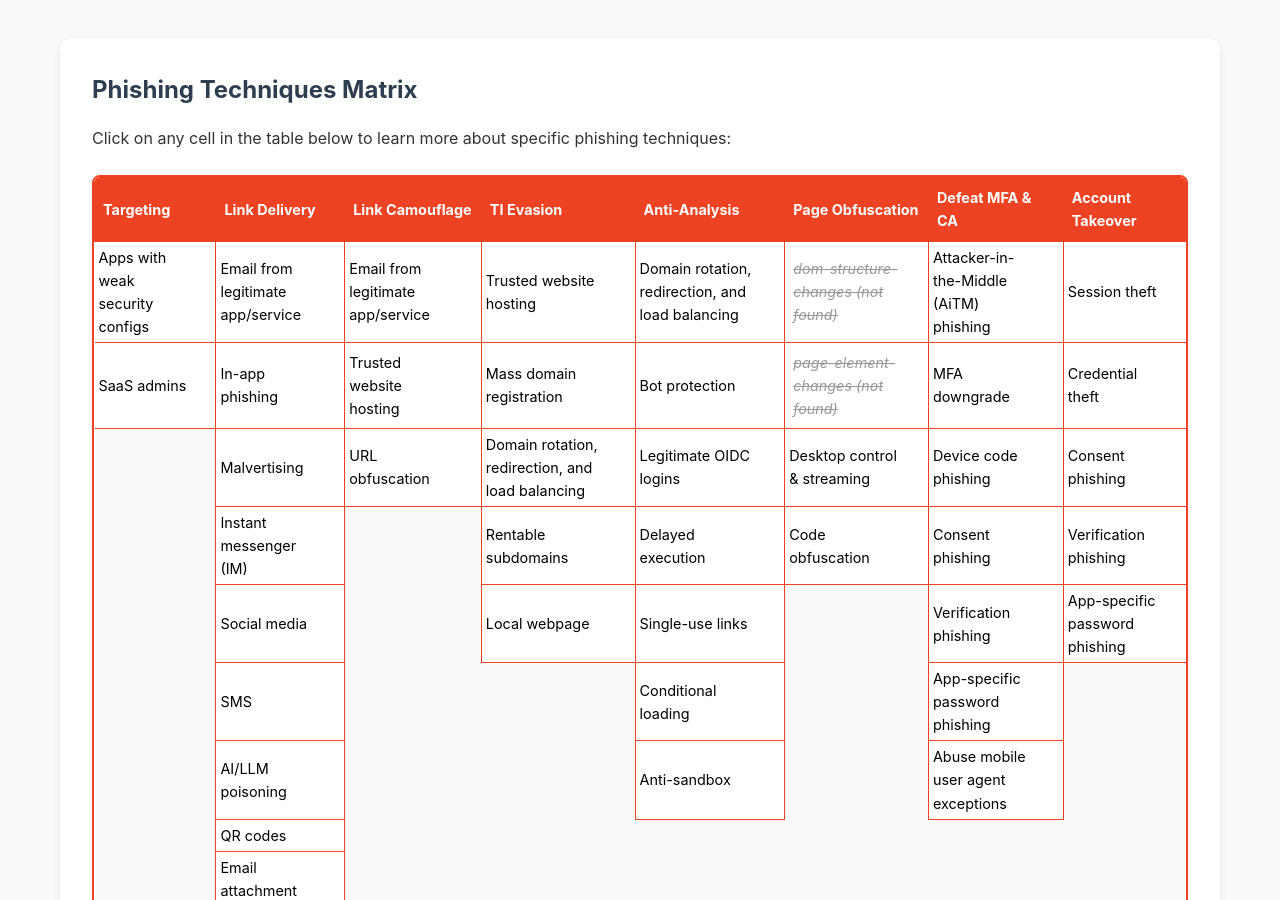
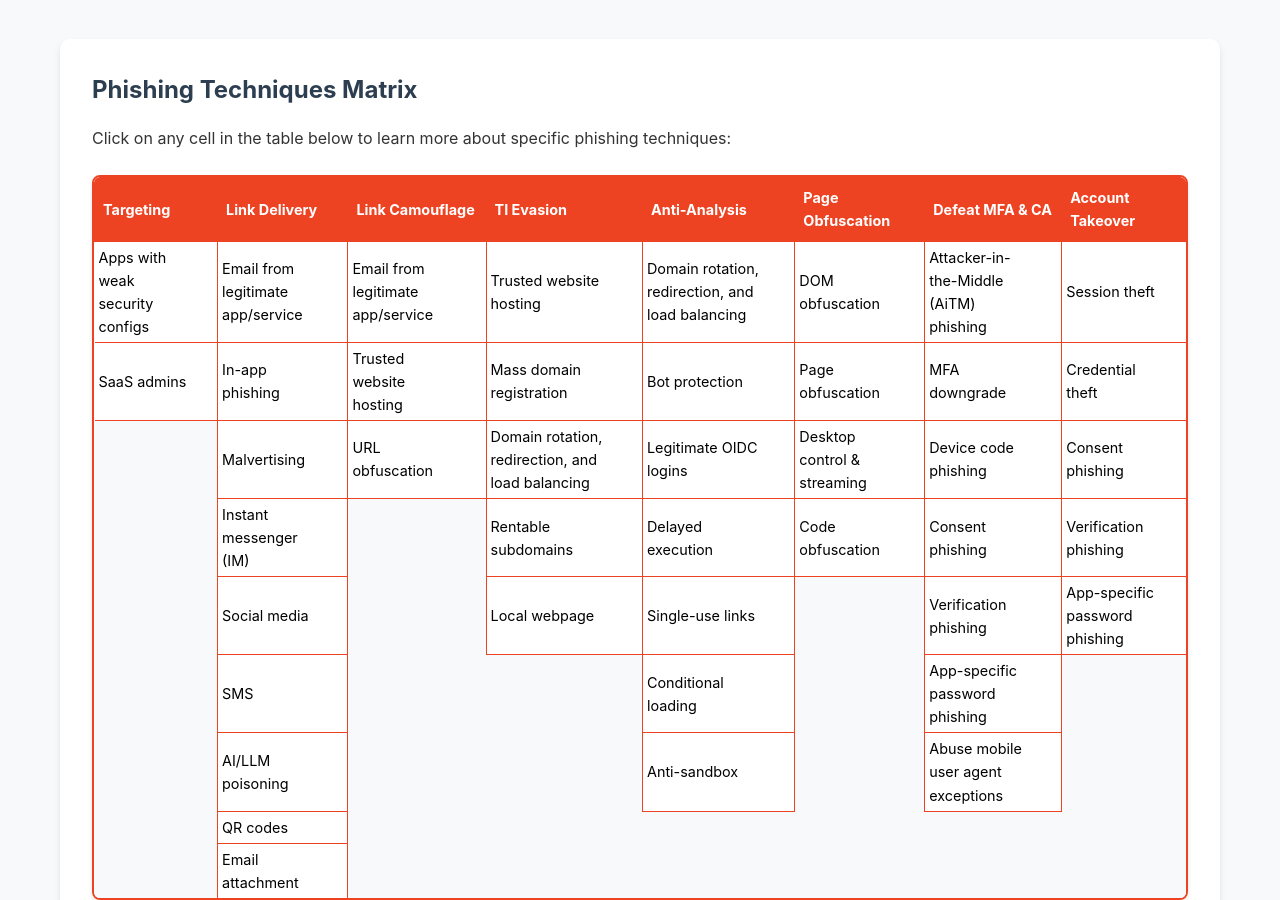
Before and after one commit to pushsecurity/phishing-techniques, a Jekyll site: the page built from index.html, in a window 1280 px wide and 900 px high, scrolled down 366 px. Built offline with Jekyll 4.4.1, drawn with Linux system fonts in a browser that asks for light colours.

Commit message:
Update techniques-table.yml
fixed error in table

```diff
--- a/_data/techniques-table.yml
+++ b/_data/techniques-table.yml
@@ -46,8 +46,8 @@ columns:
 
   - name: "Page Obfuscation"
     techniques:
-      - "dom-structure-changes"
-      - "page-element-changes"
+      - "dom-obfuscation"
+      - "page-obfuscation"
       - "desktop-control"
       - "code-obfuscation"
 
```
